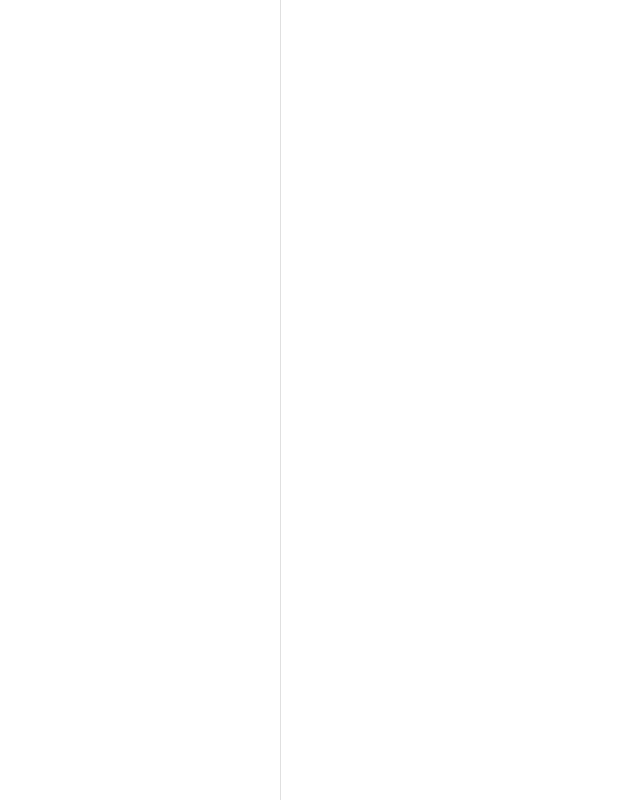
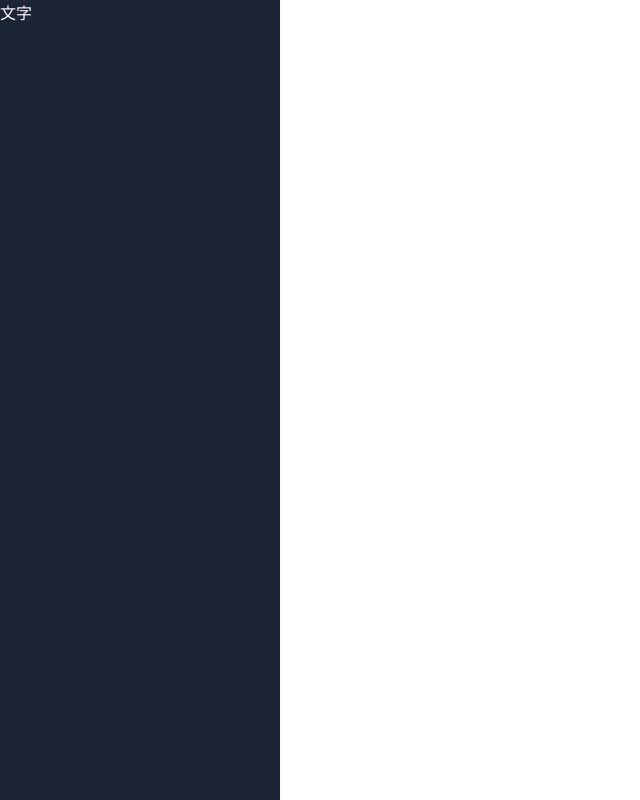
Before and after one commit to cailudys/Next.js-Mui, a Next.js app: page / in a window 1280 px wide. Shown: the whole page, without its empty margins (0-640 px from the left). Built offline with nearby package versions, Linux system fonts and the light colour scheme.

Commit message:
将主题注入到应用中

```diff
--- a/src/pages/_app.js
+++ b/src/pages/_app.js
@@ -1,7 +1,19 @@
 import '@/styles/globals.css'
+import { ThemeProvider } from '@mui/material/styles';
+import { createTheme } from 'src/theme';
+
 
 const MyApp = ({ Component, pageProps }) => {
-  return <Component {...pageProps} />
+
+  const theme = createTheme();
+
+  return <>
+    <ThemeProvider theme={theme}>
+      <Component {...pageProps} />
+    </ThemeProvider>
+  </>
+
+
 }
 
 export default MyApp
--- a/src/theme/colors.js
+++ b/src/theme/colors.js
@@ -11,6 +11,7 @@
   };
 };
 
+// 中立色
 export const neutral = {
   50: '#F8F9FA',
   100: '#F3F4F6',
@@ -24,6 +25,7 @@
   900: '#111927'
 };
 
+// 靛蓝色
 export const indigo = withAlphas({
   lightest: '#F5F7FF',
   light: '#EBEEFE',
--- a/src/theme/create-palette.js
+++ b/src/theme/create-palette.js
@@ -2,7 +2,10 @@
 import { alpha } from '@mui/material/styles';
 import { error, indigo, info, neutral, success, warning } from './colors';
 
+
+
 export function createPalette() {
+
   return {
     action: {
       active: neutral[500],
--- a/src/theme/index.js
+++ b/src/theme/index.js
@@ -5,9 +5,13 @@
 import { createTypography } from './create-typography';
 
 export function createTheme() {
+  // 调色板 (定义了颜色相关的属性)
   const palette = createPalette();
+  // 组件 （定义所有组件样式）
   const components = createComponents({ palette });
+  // 阴影
   const shadows = createShadows();
+  // 排版 （定义了文本样式）
   const typography = createTypography();
 
   return createMuiTheme({
```
